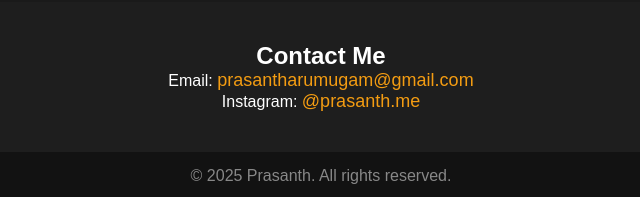
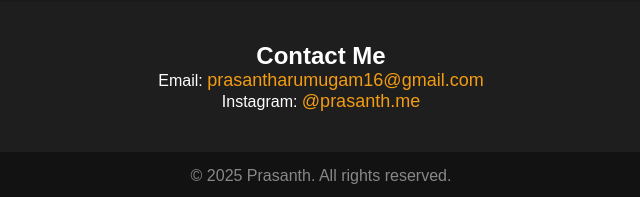
Before and after one commit to prasanth008x/Prasanthgd, a plain HTML site: page index.html in a window 1280 px wide. Shown: the part 1163-1360 px from the top of the page, 319-959 px from the left. Drawn offline with Linux system fonts and the light colour scheme.

Commit message:
Update index.html

```diff
--- a/index.html
+++ b/index.html
@@ -152,7 +152,7 @@
 
   <section class="contact" id="contact">
     <h2>Contact Me</h2>
-    <p>Email: <a href="mailto:prasantharumugam16@gmail.com">prasantharumugam@gmail.com</a></p>
+    <p>Email: <a href="mailto:prasantharumugam16@gmail.com">prasantharumugam16@gmail.com</a></p>
     <p>Instagram: <a href="https://instagram.com/prasanth.me" target="_blank">@prasanth.me</a></p>
   </section>
 
```
